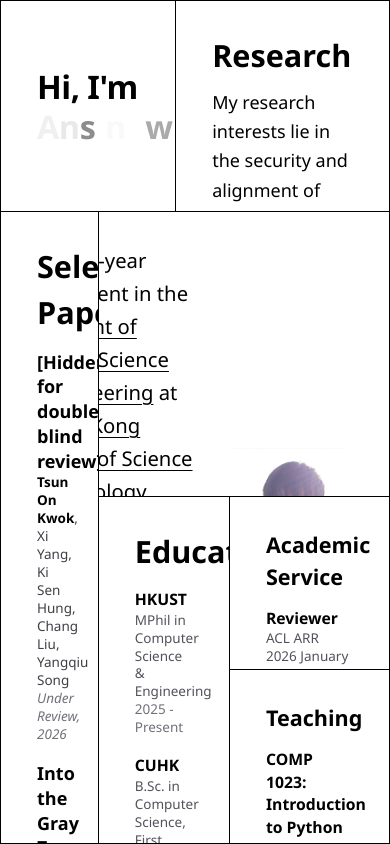
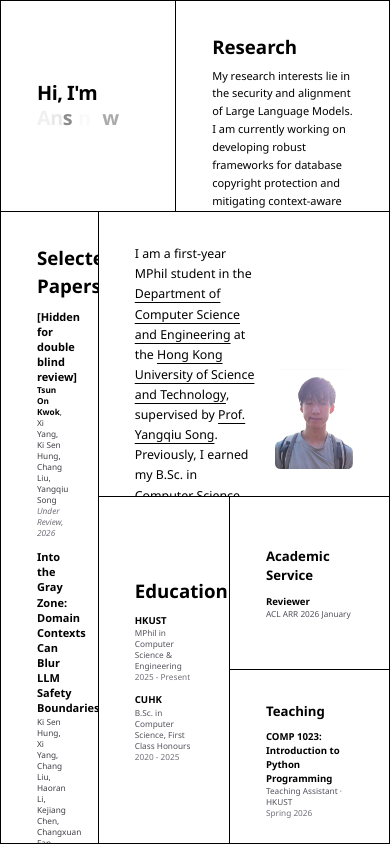
Before and after one commit to ansonk4/ansonk4.github.io, a Next.js app: page / in a window 390 px wide. Built offline with nearby package versions, Linux system fonts and the light colour scheme.

Commit message:
Add portrait mobile scaling for bento layout

```diff
--- a/src/app/globals.css
+++ b/src/app/globals.css
@@ -20,6 +20,22 @@ body {
   background: #fff;
   color: #000;
   -webkit-font-smoothing: antialiased;
+}
+
+@media (max-width: 768px) and (orientation: portrait) {
+  html {
+    font-size: 11px;
+  }
+
+  .bento-cell {
+    --bento-scrollbar-hide-size: 12px;
+    padding: 16px calc(18px + var(--bento-scrollbar-hide-size)) 16px 18px;
+  }
+
+  .mobile-profile-image {
+    width: 78px !important;
+    height: 100px !important;
+  }
 }
 
 .split-child {
--- a/src/app/page.tsx
+++ b/src/app/page.tsx
@@ -143,7 +143,7 @@ export default function Home() {
                   width={128}
                   height={165}
                   priority
-                  className="h-[165px] w-[128px] shrink-0 rounded-lg object-cover"
+                  className="mobile-profile-image h-[165px] w-[128px] shrink-0 rounded-lg object-cover"
                 />
 
                 <div>
```
